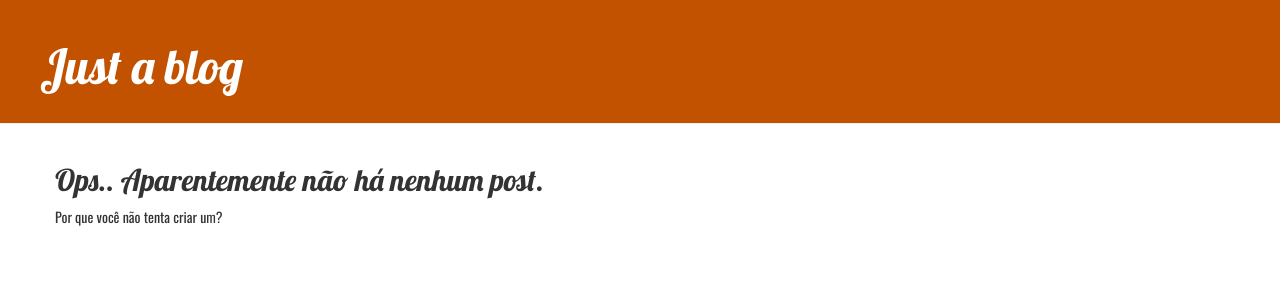
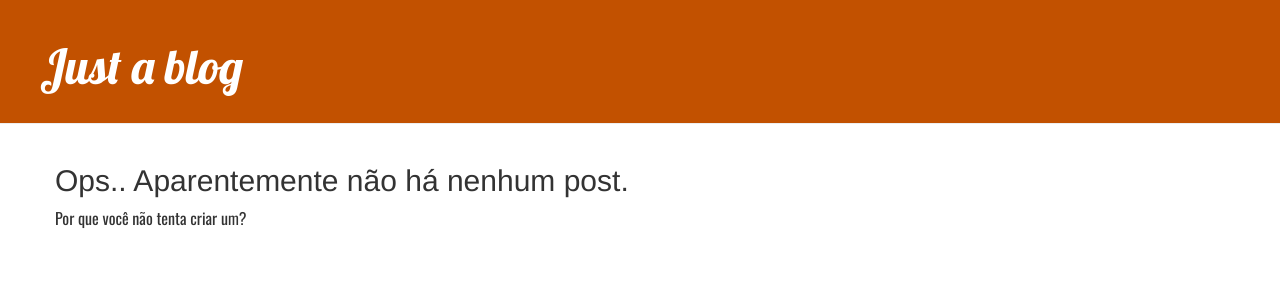
Before and after one commit to Elohim-Vault/DjangoBlog, a Django app: page / in a window 1280 px wide. Shown: the top 300 px of the page. Run offline with Django 3.2, Linux system fonts and the light colour scheme; data that the repository does not hold is empty; some libraries are stand-ins or nearby versions.

Commit message:
Alteração nas fontes das páginas

```diff
--- a/blog/static/css/blog.css
+++ b/blog/static/css/blog.css
@@ -1,4 +1,4 @@
-h1 a, h2 a, header{
+h1 a, header{
     color: #C25100;
     font-family: 'Lobster';
 }
@@ -7,7 +7,8 @@ h1 a, h2 a, header{
 p {
     font-family: 'Montserrat', sans-serif;
     font-family: 'Oswald', sans-serif;
-    border-bottom: black 1px;
+    font-size: 12pt;
+
 
 }
 
@@ -27,8 +28,8 @@ p {
     margin-left: 40px;
 }
 
-h1, h2, h3, h4 {
-    font-family: 'Lobster', cursive;
+h2, h3, h4 {
+    font-family: Helvetica, Arial;
 }
 
 .date {
--- a/blog/static/css/detail.css
+++ b/blog/static/css/detail.css
@@ -8,6 +8,7 @@ h1 a, h2 a, header{
 p {
     font-family: 'Montserrat', sans-serif;
     font-family: 'Oswald', sans-serif;
+    font-size: 15pt;
 }
 
 #post{
@@ -36,8 +37,9 @@ p {
 
 
 
-h1, h2, h3, h4 {
-    font-family: 'Lobster', cursive;
+h2, h3, h4 {
+    font-family: Helvetica, Arial;
+    font-size: 30pt;
 }
 
 h2{
```
